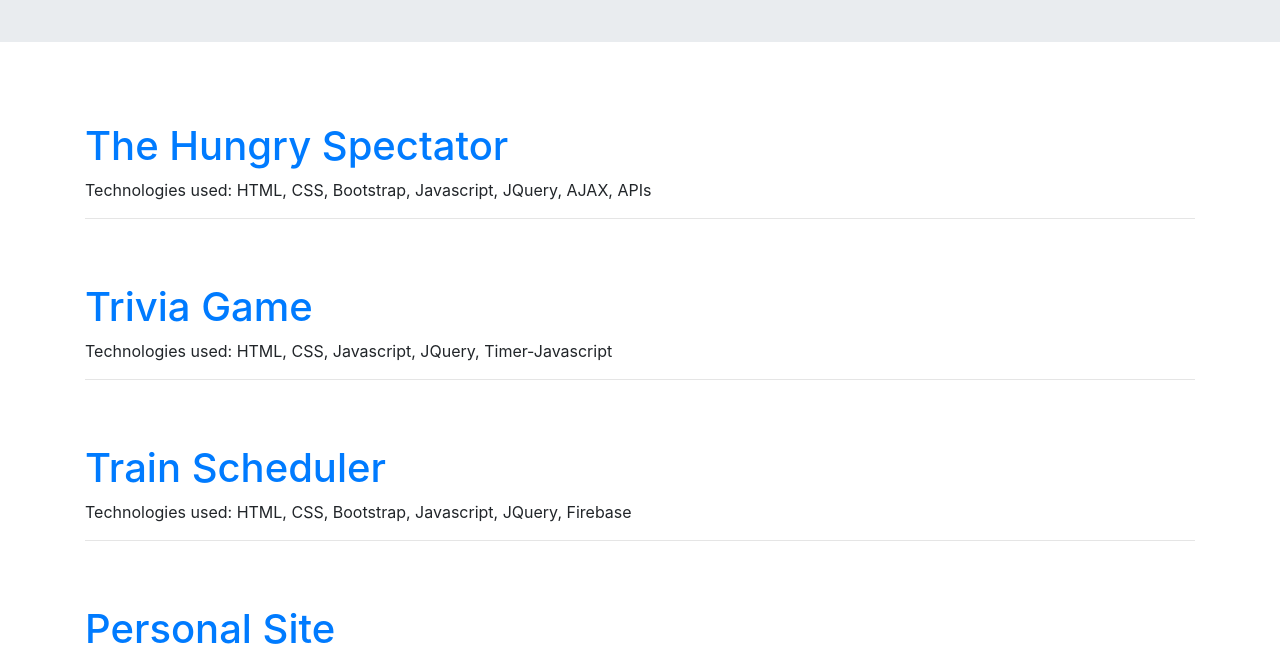
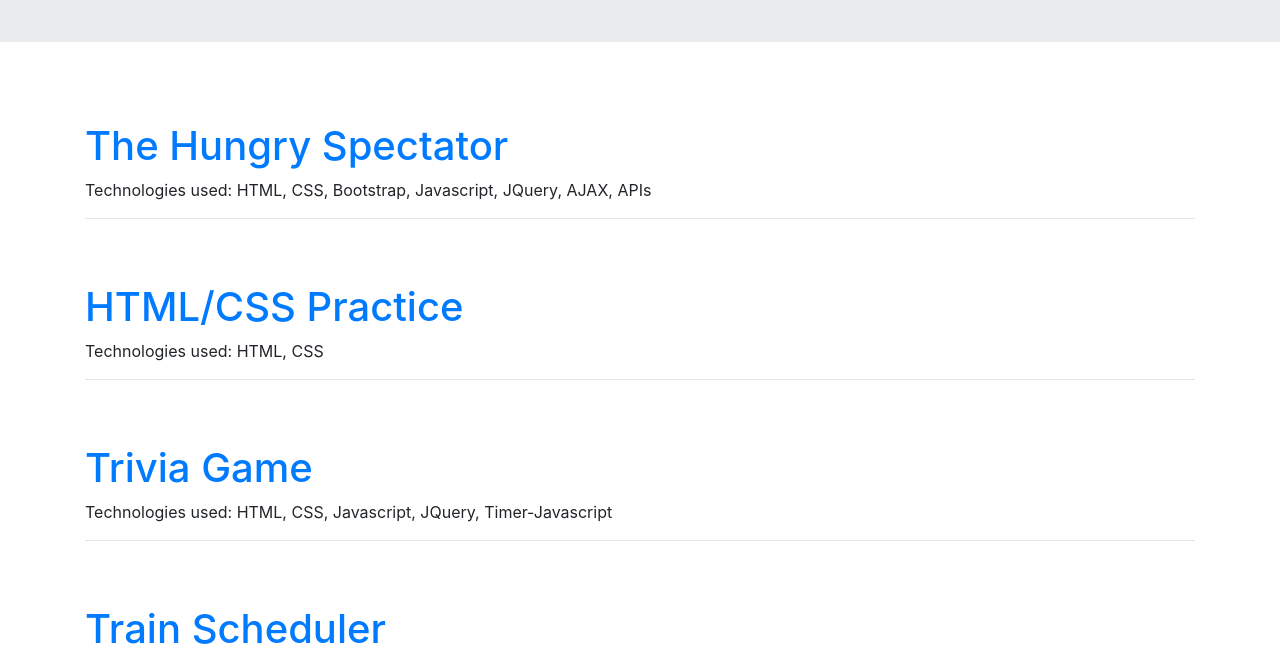
Before and after one commit to tiongsonkj/Portfolio, a plain HTML site: page index.html in a window 1280 px wide. Shown: the part 286-944 px from the top of the page. Drawn offline with nearby package versions, Linux system fonts and the light colour scheme.

Commit message:
added an extra work link

```diff
--- a/index.html
+++ b/index.html
@@ -29,22 +29,27 @@
 
 	<div class="container">
 		<br><br>
-		<h1 class=""><a href="https://derazmus.github.io/theHungrySpectator-group/">The Hungry Spectator</a></h1>
+		<h1><a href="https://derazmus.github.io/theHungrySpectator-group/">The Hungry Spectator</a></h1>
 		<p>Technologies used: HTML, CSS, Bootstrap, Javascript, JQuery, AJAX, APIs
 		<hr>
 
 		<br><br>
-		<h1 class=""><a href="https://tiongsonkj.github.io/TriviaGame/">Trivia Game</a></h1>
+		<h1><a href="https://tiongsonkj.github.io/CodeAcademyNewYorkCSSPositioning/">HTML/CSS Practice</a></h1>
+		<p>Technologies used: HTML, CSS
+		<hr>
+
+		<br><br>
+		<h1><a href="https://tiongsonkj.github.io/TriviaGame/">Trivia Game</a></h1>
 		<p>Technologies used: HTML, CSS, Javascript, JQuery, Timer-Javascript
 		<hr>
 
 		<br><br>
-		<h1 class=""><a href="https://tiongsonkj.github.io/Train-Scheduler/">Train Scheduler</a></h1>
+		<h1><a href="https://tiongsonkj.github.io/Train-Scheduler/">Train Scheduler</a></h1>
 		<p>Technologies used: HTML, CSS, Bootstrap, Javascript, JQuery, Firebase
 		<hr>
 
 		<br><br>
-		<h1 class=""><a href="https://tiongsonkj.github.io/Responsive-Portfolio/contact.html">Personal Site</a></h1>
+		<h1><a href="https://tiongsonkj.github.io/Responsive-Portfolio/contact.html">Personal Site</a></h1>
 		<p>Technologies used: HTML, CSS
 		<hr>
 	</div>
```
